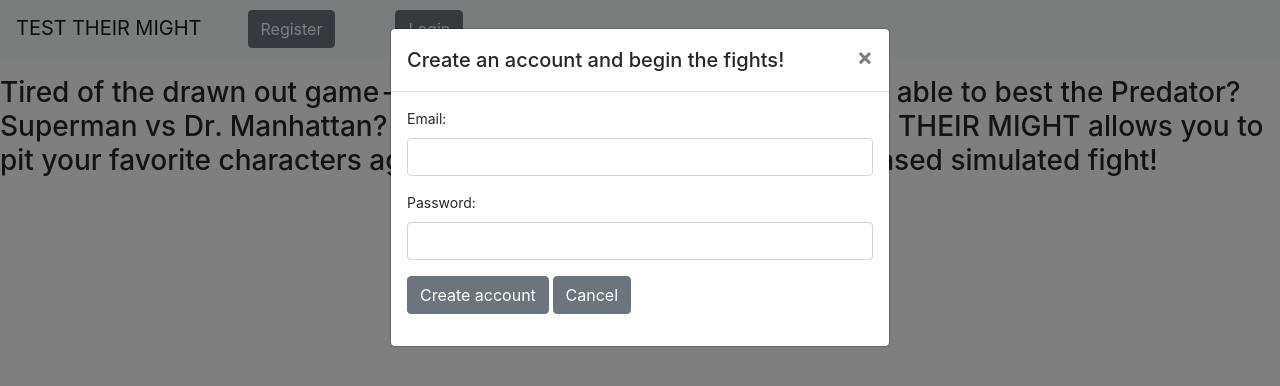
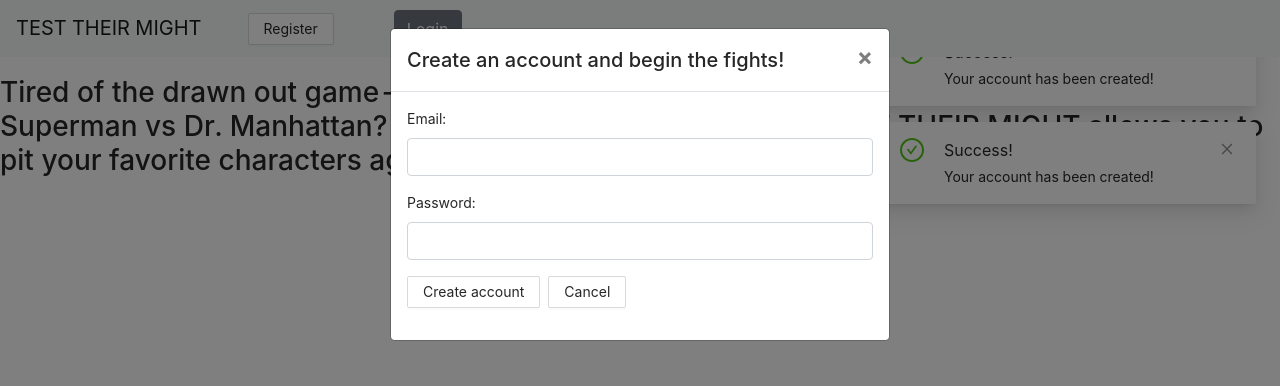
Before and after one commit to klballard/TestTheirMightClient, a React (Create React App) app: page / in a window 1280 px wide. Both pictures are taken after a click on the button "Register". Shown: the top 386 px of the page. Built offline with nearby package versions, Linux system fonts and the light colour scheme.

Commit message:
notification tinkering

```diff
--- a/src/auth/Register.js
+++ b/src/auth/Register.js
@@ -1,9 +1,9 @@
 import React, {useState} from 'react';
-import {Modal, ModalHeader, ModalBody, Button, Input, Label, Form, FormGroup} from 'reactstrap';
+import {Modal, ModalHeader, ModalBody, Input, Label, Form, FormGroup} from 'reactstrap';
 import {makeStyles} from '@material-ui/core';
 import "bootstrap/dist/css/bootstrap.min.css";
 import APIURL from '../helpers/environment';
-import { notification, Space } from 'antd';
+import { Button, notification, Space } from 'antd';
 
 function RegisterPlayer(props){
     const {buttonLabel, className} = props;
@@ -29,6 +29,14 @@ function RegisterPlayer(props){
         }).then(notification({message: 'Success!', description:'Your account has been created!'}))
     };
 
+    const openNotificationWithIcon = type => {
+        notification[type]({
+          message: 'Success!',
+          description:
+            'Your account has been created!',
+        });
+      };
+
     return(
         <div>
             {localStorage.getItem('token') === null ? <Button type='button' onClick={toggle}>Register</Button>: null}
@@ -45,7 +53,9 @@ function RegisterPlayer(props){
                             <Input onChange={(e) => setPassword(e.target.value)} name='password' type='password' value={password}/>
                         </FormGroup>
                         <FormGroup>
-                            <Button type='submit' onClick={toggle}>Create account</Button>{' '}
+                            <Space>
+                            <Button type='submit' onClick={toggle, openNotificationWithIcon('success')}>Create account</Button>{' '}
+                            </Space>
                             <Button onClick={toggle}>Cancel</Button>
                         </FormGroup>
                     </Form>
```
